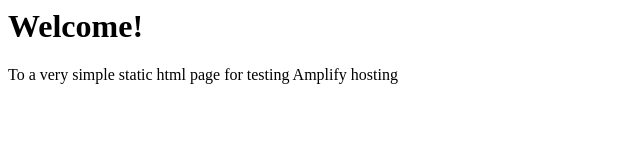
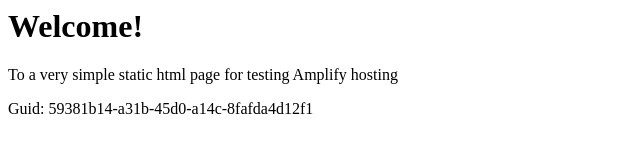
Before and after one commit to aws-aemilia-bom/Github-PR-Commit-Integration-Test-DoNotTouch-Gith-OKSLNVO2-v1-prod-ap-south-1, a website: page src/index.html in a window 1280 px wide. Shown: the whole page, without its empty margins (0-640 px from the left). Drawn offline with Linux system fonts and the light colour scheme.

Commit message:
commit from integ tests

```diff
--- a/src/index.html
+++ b/src/index.html
@@ -1,3 +1,5 @@
+
+
 <html lang="en">
 
 <head>
@@ -10,6 +12,6 @@
 <body>
     <h1>Welcome!</h1>
     <p>To a very simple static html page for testing Amplify hosting</p>
-</body>
+    <p>Guid: 59381b14-a31b-45d0-a14c-8fafda4d12f1</p></body>
 
 </html>
```
